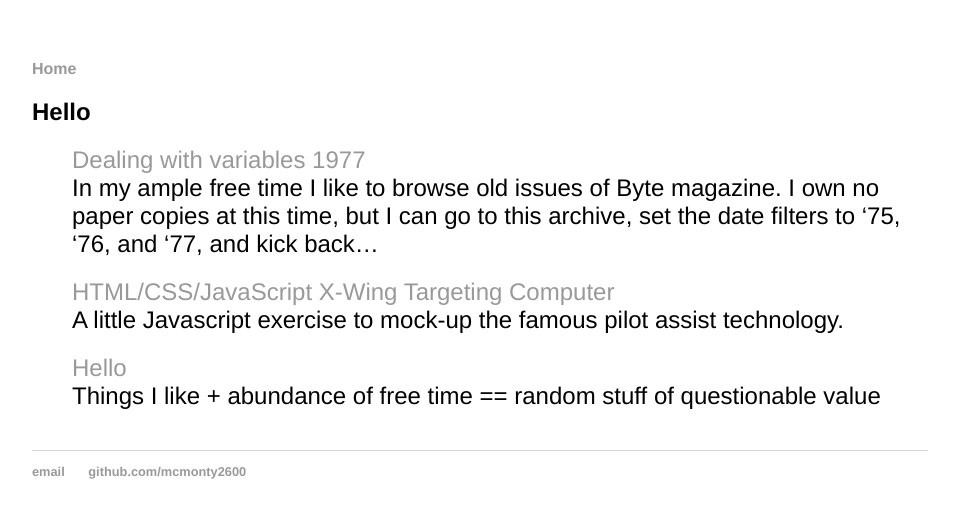
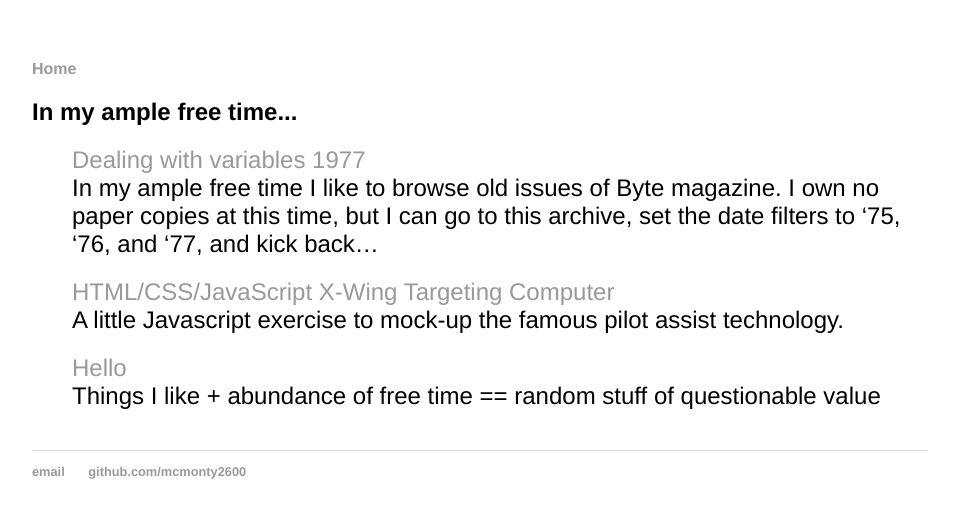
Before and after one commit to mcmonty2600/mcmonty2600.github.io, a Jekyll site: the page built from index.html, in a window 1280 px wide. Shown: the top 518 px of the page, without its empty margins (160-1119 px from the left). Built offline with Jekyll 4.4.1, drawn with Linux system fonts in a browser that asks for light colours.

Commit message:
edit to index.html

```diff
--- a/index.html
+++ b/index.html
@@ -3,7 +3,7 @@ layout: default
 title: mcmonty2600
 ---
 
-<h2> Hello </h2>
+<h2> In my ample free time... </h2>
 
 <ul class="posts">
   {% for post in site.posts %}
```
